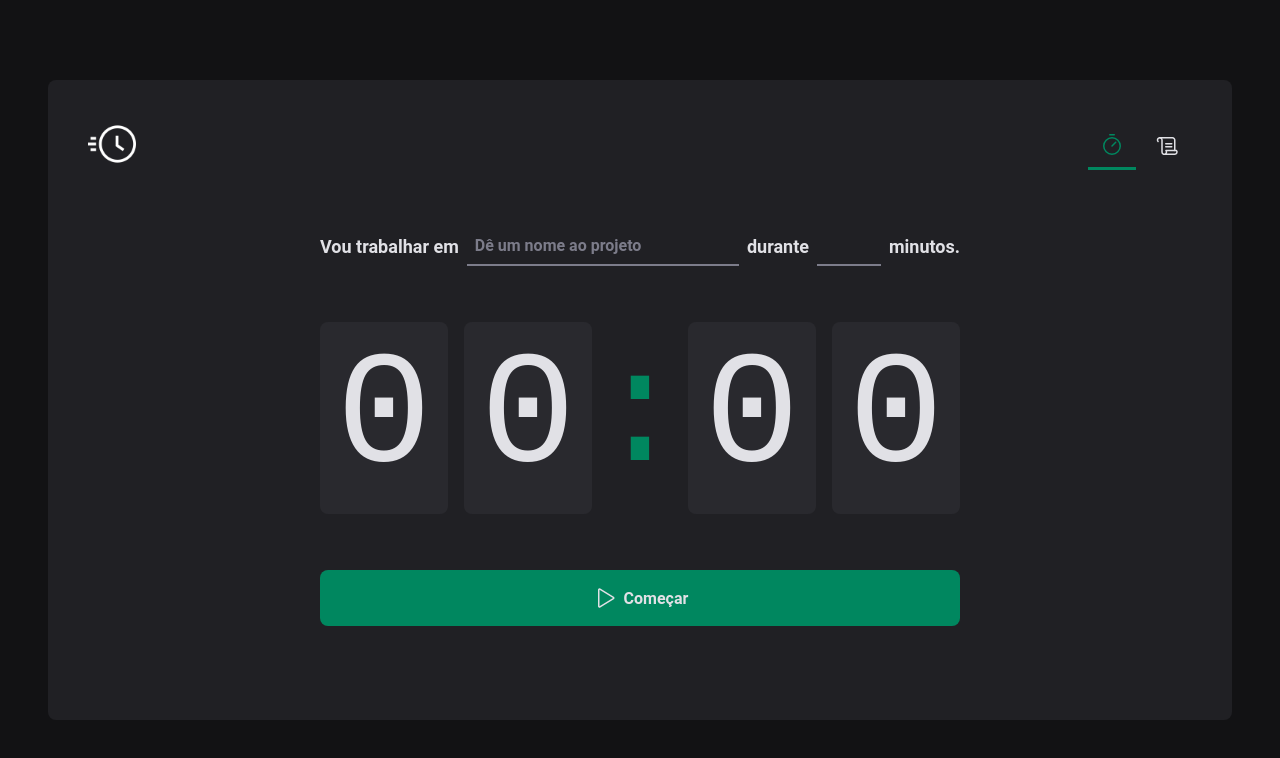
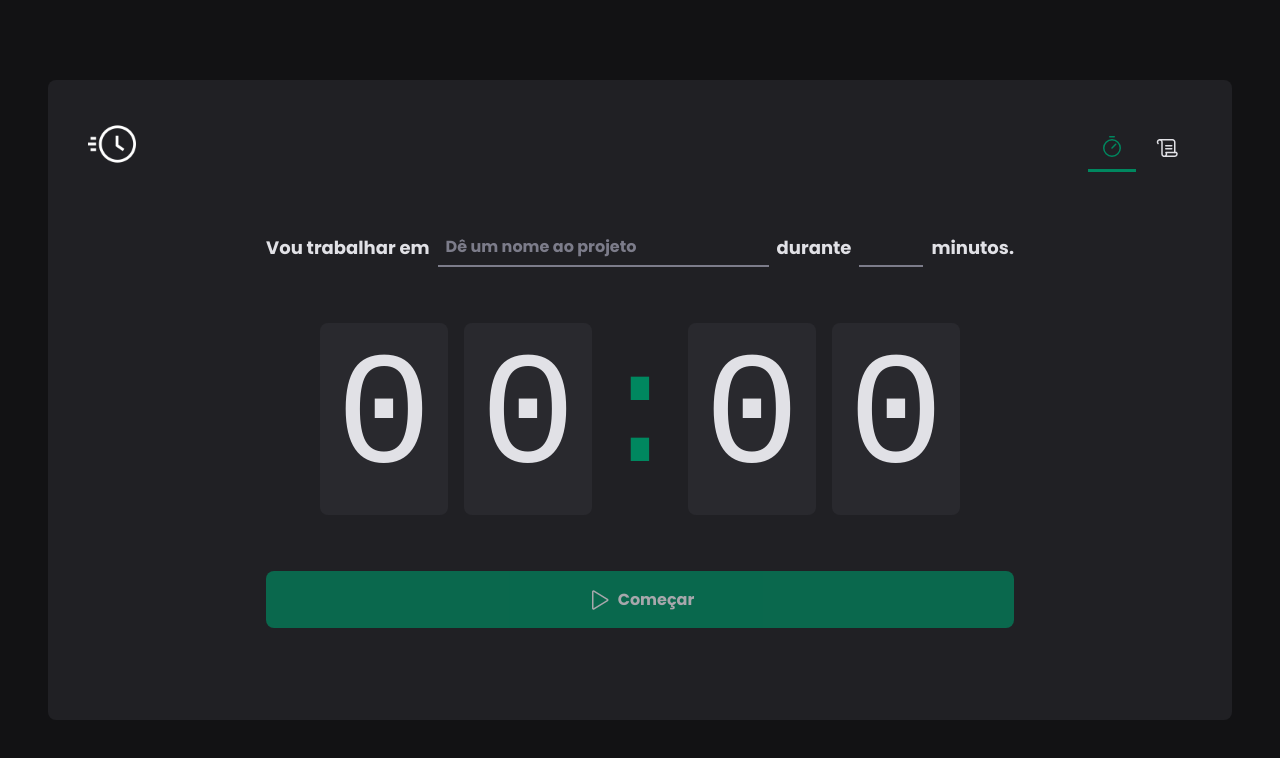
Before and after one commit to pedro-soares-nogueira/pomo-pro, a React (Vite) app: page / in a window 1280 px wide. Shown: the top 758 px of the page. Built offline with nearby package versions, Linux system fonts and the light colour scheme.

Commit message:
feat:: getting data by hook-form + typing zod

```diff
--- a/package.json
+++ b/package.json
@@ -10,11 +10,14 @@
     "lint": "eslint src --ext .ts,.tsx --fix"
   },
   "dependencies": {
+    "@hookform/resolvers": "^2.9.11",
     "phosphor-react": "^1.4.1",
     "react": "^18.2.0",
     "react-dom": "^18.2.0",
+    "react-hook-form": "^7.43.7",
     "react-router-dom": "^6.9.0",
-    "styled-components": "^5.3.9"
+    "styled-components": "^5.3.9",
+    "zod": "^3.21.4"
   },
   "devDependencies": {
     "@rocketseat/eslint-config": "^1.2.0",
--- a/src/pages/Home/index.tsx
+++ b/src/pages/Home/index.tsx
@@ -1,4 +1,5 @@
 import { Play } from 'phosphor-react'
+import { useForm } from 'react-hook-form'
 import {
   HomeContainer,
   FormContainer,
@@ -8,17 +9,46 @@ import {
   MinutesAmountInput,
   TaskInput,
 } from './style'
+import { zodResolver } from '@hookform/resolvers/zod'
+import * as z from 'zod'
+
+const newCycleFormValidationSchema = z.object({
+  task: z.string().min(1, 'Informe a tarefa'),
+  minutesAmount: z
+    .number()
+    .min(5, 'O ciclo precisa ser de no mínimo 5 minutos.'),
+})
 
 const Home = () => {
+  const { register, handleSubmit, watch } = useForm({
+    resolver: zodResolver(newCycleFormValidationSchema),
+  })
+
+  const handleCreateNewCycle = (data: any) => {
+    console.log(data)
+  }
+
+  const task = watch('task')
+  const isSubmitDisabled = !task
+
   return (
     <HomeContainer>
-      <form>
+      <form onSubmit={handleSubmit(handleCreateNewCycle)}>
         <FormContainer>
           <label htmlFor="task">Vou trabalhar em</label>
-          <TaskInput id="task" placeholder="Dê um nome ao projeto" />
+          <TaskInput
+            id="task"
+            placeholder="Dê um nome ao projeto"
+            {...register('task')}
+          />
 
           <label htmlFor="minutesAmount">durante</label>
-          <MinutesAmountInput type="number" id="minutesAmount" step={5} />
+          <MinutesAmountInput
+            type="number"
+            id="minutesAmount"
+            step={5}
+            {...register('minutesAmount', { valueAsNumber: true })}
+          />
 
           <span>minutos.</span>
         </FormContainer>
@@ -31,7 +61,7 @@ const Home = () => {
           <span>0</span>
         </CountdownContainer>
 
-        <StartCountdownButton type="submit">
+        <StartCountdownButton disabled={isSubmitDisabled} type="submit">
           <Play size={24} />
           Começar
         </StartCountdownButton>
--- a/src/styles/global.ts
+++ b/src/styles/global.ts
@@ -9,11 +9,14 @@ export const GlobalStyle = createGlobalStyle`
   body {
     background: ${(props) => props.theme['gray-900']};
     color: ${(props) => props.theme['gray-300']};
+    font-family: 'Poppins', sans-serif;
+
     -webkit-font-smoothing: antialiased;
   }
 
    body, input, textarea, button {
-    font-family: 'Roboto', sans-serif;
+    font-family: 'Poppins', sans-serif;
+
     font-weight: 400;
     font-size: 1rem;
   }
```
Also changed, not shown: 2 other files (tests, documents, lock files or other folders).
